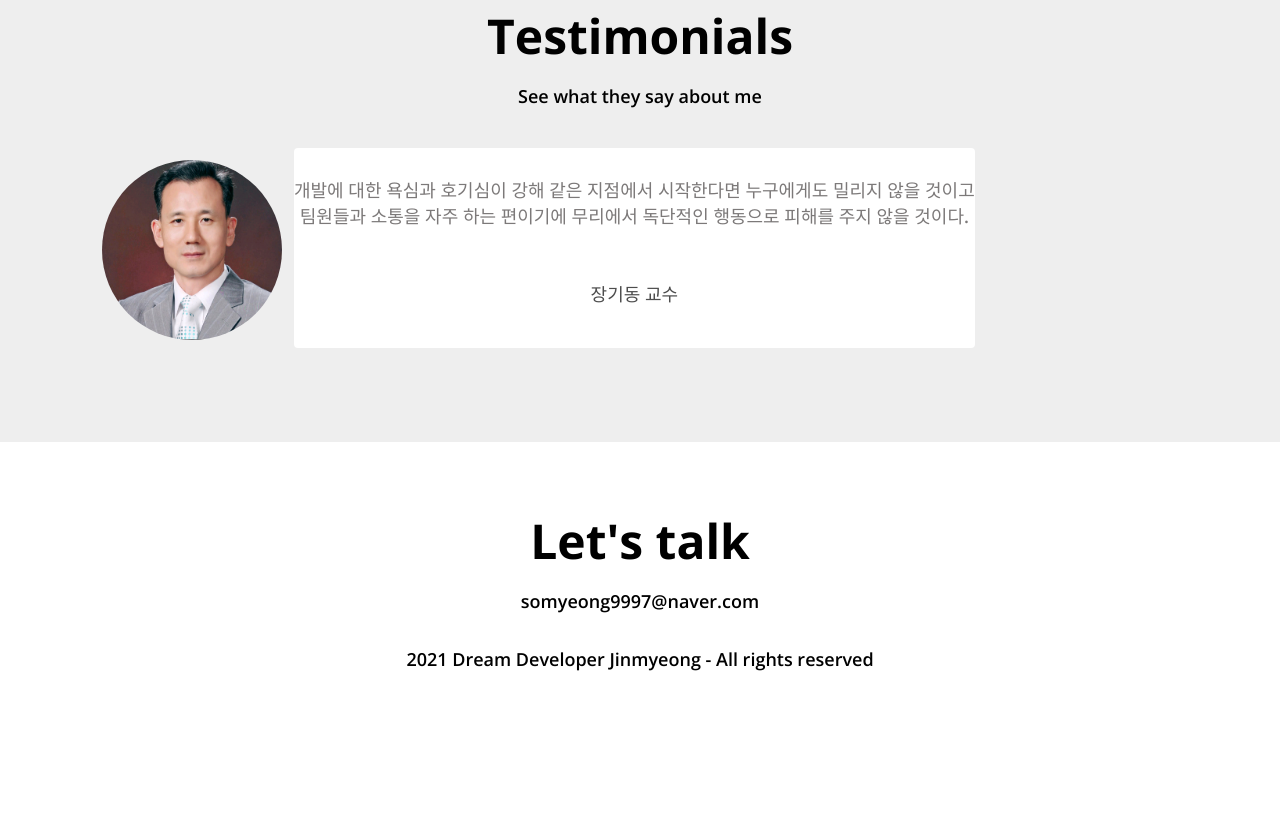
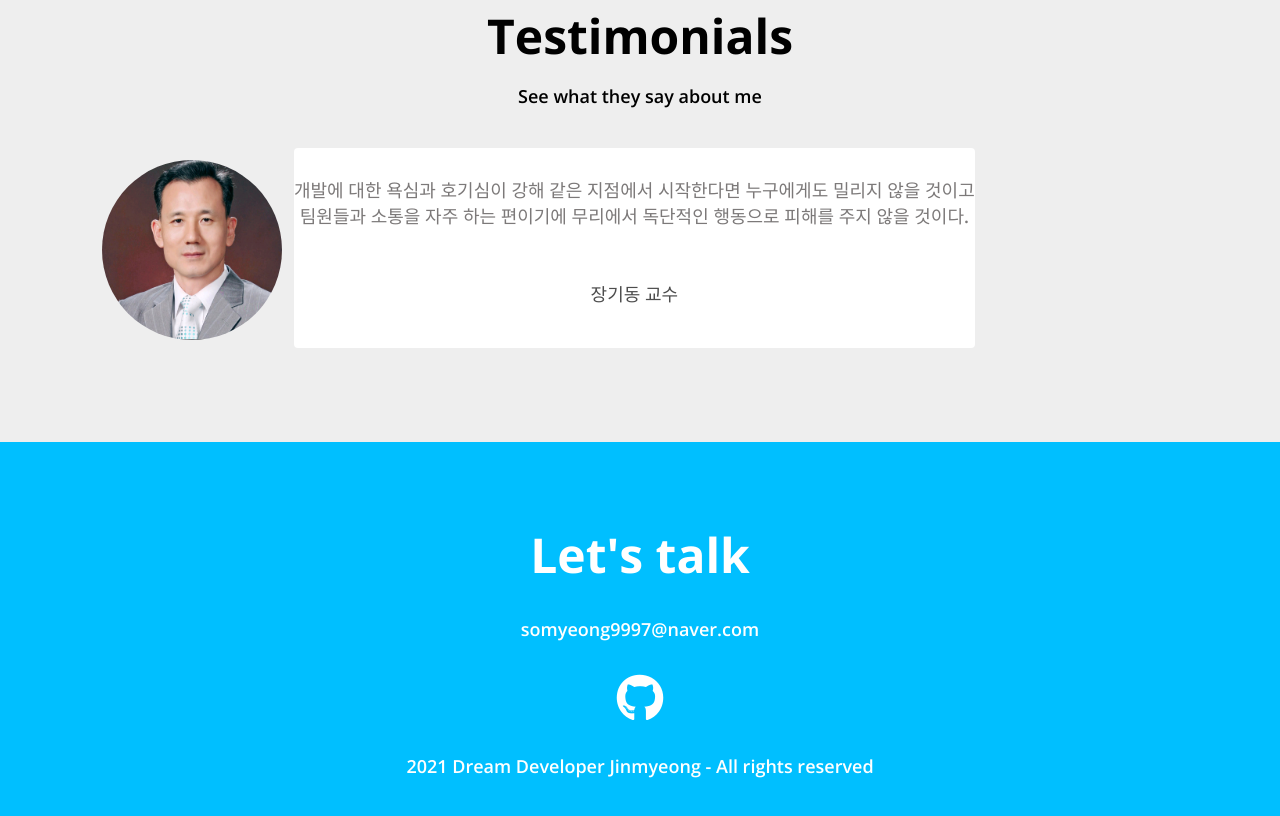
Before and after one commit to Jinm-kim/portfolio, a plain HTML site: page index.html in a window 1280 px wide. Shown: the part 3757-4573 px from the top of the page. Before the commit the page ends 4482 px from the top, so only its background shows below. Drawn offline with nearby package versions, Linux system fonts and the light colour scheme.

Commit message:
CSS contact

```diff
--- a/style.css
+++ b/style.css
@@ -412,3 +412,29 @@ p {
 .speech-bobble__name {
     color: var(--color-dark-grey);
 }
+
+/* Contact */
+
+#contact {
+    background-color: var(--color-sky-blue);
+}
+
+.contact__title,
+.contact__email,
+.contact__rights {
+    color: var(--color-white);
+}
+
+.contact__title {
+    margin: 30px 0;
+}
+
+.contact__links {
+    font-size: var(--font-large);
+    margin: 24px 0;
+}
+
+.contact__links i:hover {
+    transform: scale(1.1);
+    color: var(--color-yellow);
+}
```
